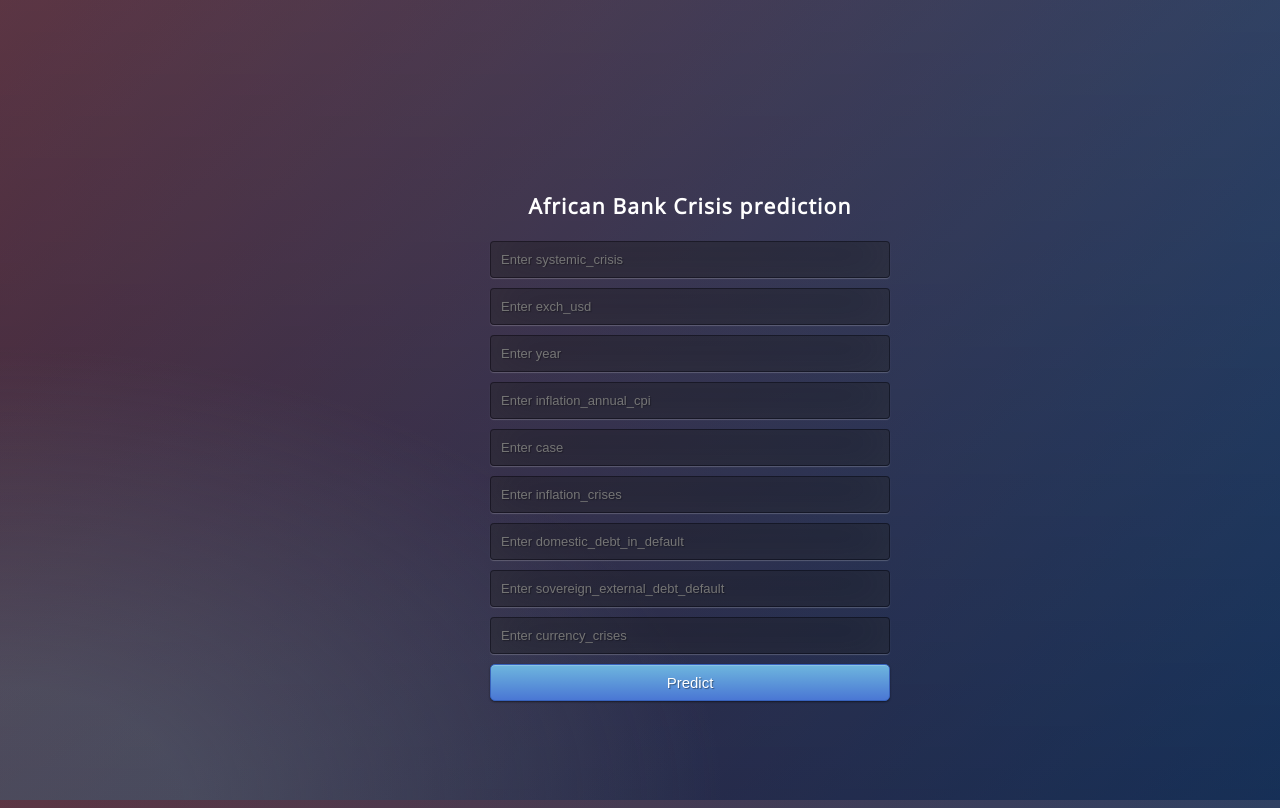
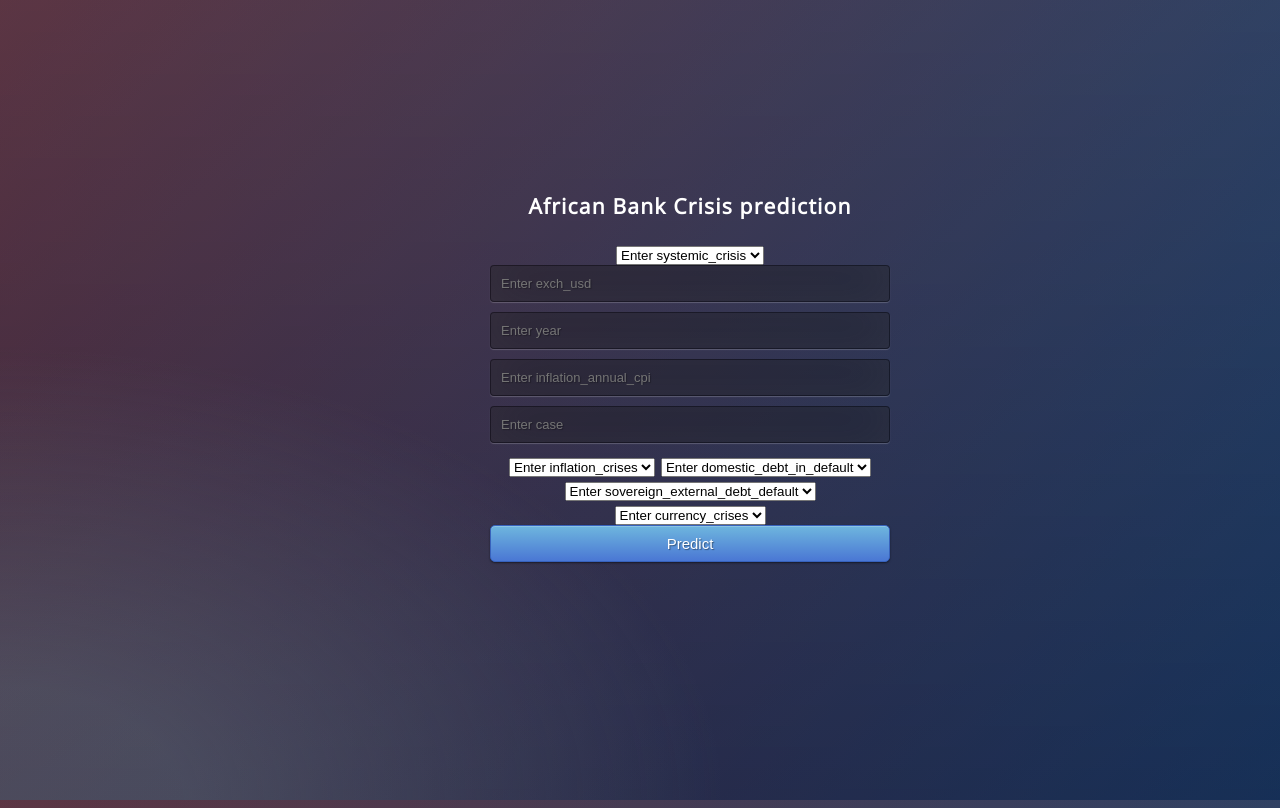
Before and after one commit to Saif04Khan/africanbankcrisisml, a Flask app: page / in a window 1280 px wide. Run offline with Flask 2, Linux system fonts and the light colour scheme; parts of the project's set-up code (start-up, migrations or seed data) failed here and were passed over.

Commit message:
Add files via upload

```diff
--- a/templates/index.html
+++ b/templates/index.html
@@ -18,15 +18,47 @@
 
      <!-- Main Input For Receiving Query to our ML -->
     <form action="{{ url_for('predict')}}"method="post">
-    	<input type="text" name="systemic_crisis" placeholder="Enter systemic_crisis" required="required" />
+    	<!-- <input type="text" name="systemic_crisis" placeholder="Enter systemic_crisis" required="required" />
+       -->
+  <select name="systemic_crisis">
+    <option value="0">Enter systemic_crisis</option>
+    <option value="0">0</option>
+    <option value="1">1</option>
+   </select>
       <input type="text" name="exch_usd" placeholder="Enter exch_usd" required="required" />
       <input type="text" name="year" placeholder="Enter year" required="required" />
       <input type="text" name="inflation_annual_cpi" placeholder="Enter inflation_annual_cpi" required="required" />
       <input type="text" name="case" placeholder="Enter case" required="required" />
-      <input type="text" name="inflation_crises" placeholder="Enter inflation_crises" required="required" />
-      <input type="text" name="domestic_debt_in_default" placeholder="Enter domestic_debt_in_default" required="required" />
-      <input type="text" name="sovereign_external_debt_default" placeholder="Enter sovereign_external_debt_default" required="required" />
-      <input type="text" name="currency_crises" placeholder="Enter currency_crises" required="required" />
+
+     <!--  <input type="text" name="inflation_crises" placeholder="Enter inflation_crises" required="required" /> -->
+    <select name="inflation_crises">
+      <option value="0">Enter inflation_crises</option>
+      <option value="0">0</option>
+      <option value="1">1</option>
+     </select>
+
+      <!-- <input type="text" name="domestic_debt_in_default" placeholder="Enter domestic_debt_in_default" required="required" /> -->
+    <select name="domestic_debt_in_default">
+      <option value="0">Enter domestic_debt_in_default</option>
+      <option value="0">0</option>
+      <option value="1">1</option>
+     </select>
+
+      <!-- <input type="text" name="sovereign_external_debt_default" placeholder="Enter sovereign_external_debt_default" required="required" /> -->
+    <select name="sovereign_external_debt_default">
+      <option value="0">Enter sovereign_external_debt_default</option>
+      <option value="0">0</option>
+      <option value="1">1</option>
+     </select>
+
+      <!-- <input type="text" name="currency_crises" placeholder="Enter currency_crises" required="required" /> -->
+    <select name="currency_crises">
+      <option value="0">Enter currency_crises</option>
+      <option value="0">0</option>
+      <option value="1">1</option>
+    </select>
+
+
         <button type="submit" class="btn btn-primary btn-block btn-large">Predict</button>
     </form>
 
```
